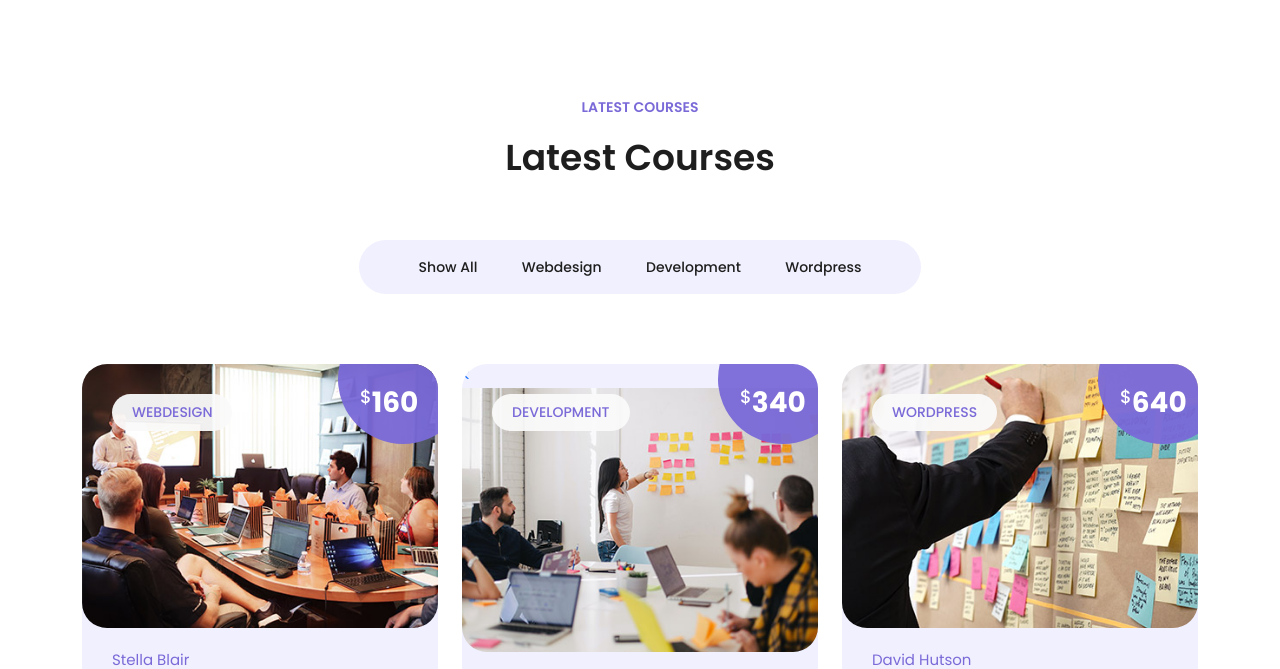
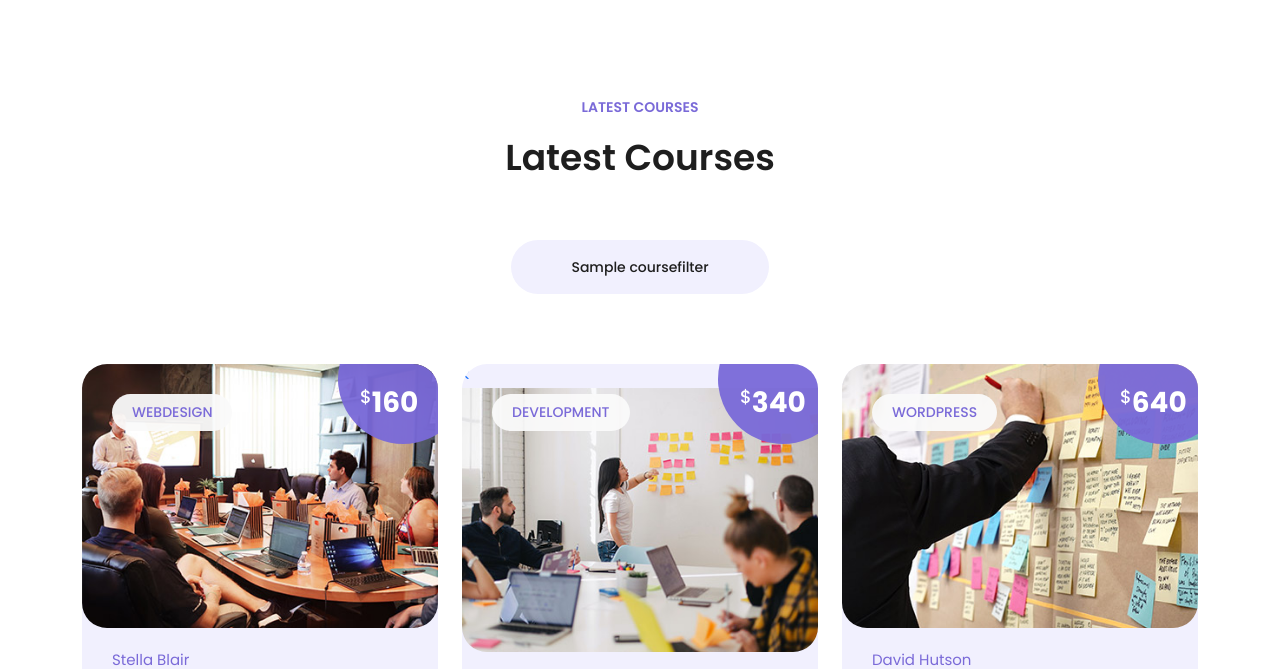
Before and after one commit to RALHI/SCHOLAR, a Django app: template indexapp/templates/indexapp/index.html in a window 1280 px wide. Shown: the part 2154-2823 px from the top of the page. Run offline with Django 5.2, Linux system fonts and the light colour scheme; the template is opened without the code that fills it: most values are stand-ins (such as "Sample title", 1, 10 or a date in 2020); grey boxes marked "Sample" are stand-in pictures; some libraries are stand-ins or nearby versions.

Commit message:
Dynamically modify and render  the courses filter options

```diff
--- a/indexapp/templates/indexapp/includes/courses.html
+++ b/indexapp/templates/indexapp/includes/courses.html
@@ -11,18 +11,17 @@
           </div>
         </div>
         <ul class="event_filter">
-          <li>
-            <a class="is_active" href="#!" data-filter="*">Show All</a>
-          </li>
-          <li>
-            <a href="#!" data-filter=".design">Webdesign</a>
-          </li>
-          <li>
-            <a href="#!" data-filter=".development">Development</a>
-          </li>
-          <li>
-            <a href="#!" data-filter=".wordpress">Wordpress</a>
-          </li>
+          {% for keys , values in coursefilter.items %}
+            {% if keys == "*" %}
+              <li>
+                <a class="is_active" href="#!" data-filter="*">{{values}}</a>
+              </li>
+            {% else %}
+              <li>
+                <a class="is_active" href="#!" data-filter=".{{keys}}">{{values}}</a>
+              </li>
+            {% endif %}
+          {% endfor %}
         </ul>
         <div class="row event_box">
           <div class="col-lg-4 col-md-6 align-self-center mb-30 event_outer col-md-6 design">
```
Also changed, not shown: indexapp/views.py (+10 -1 lines).
